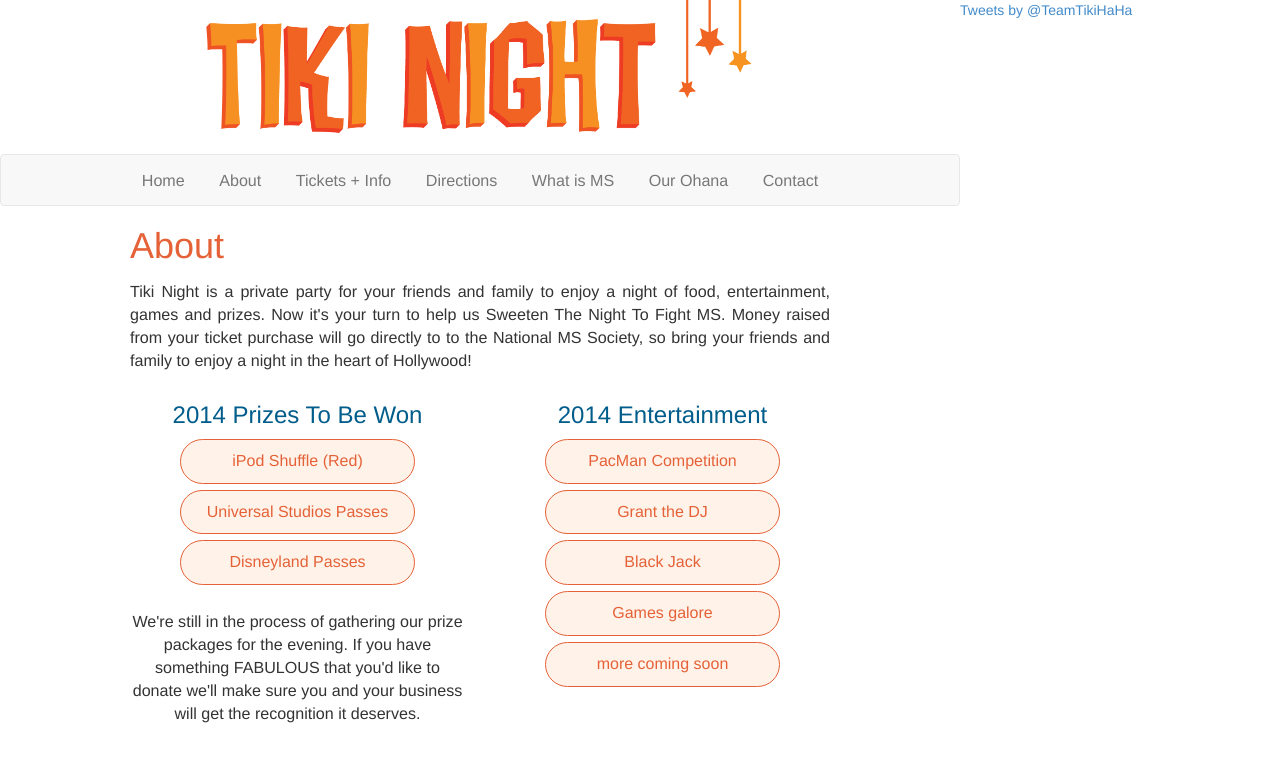
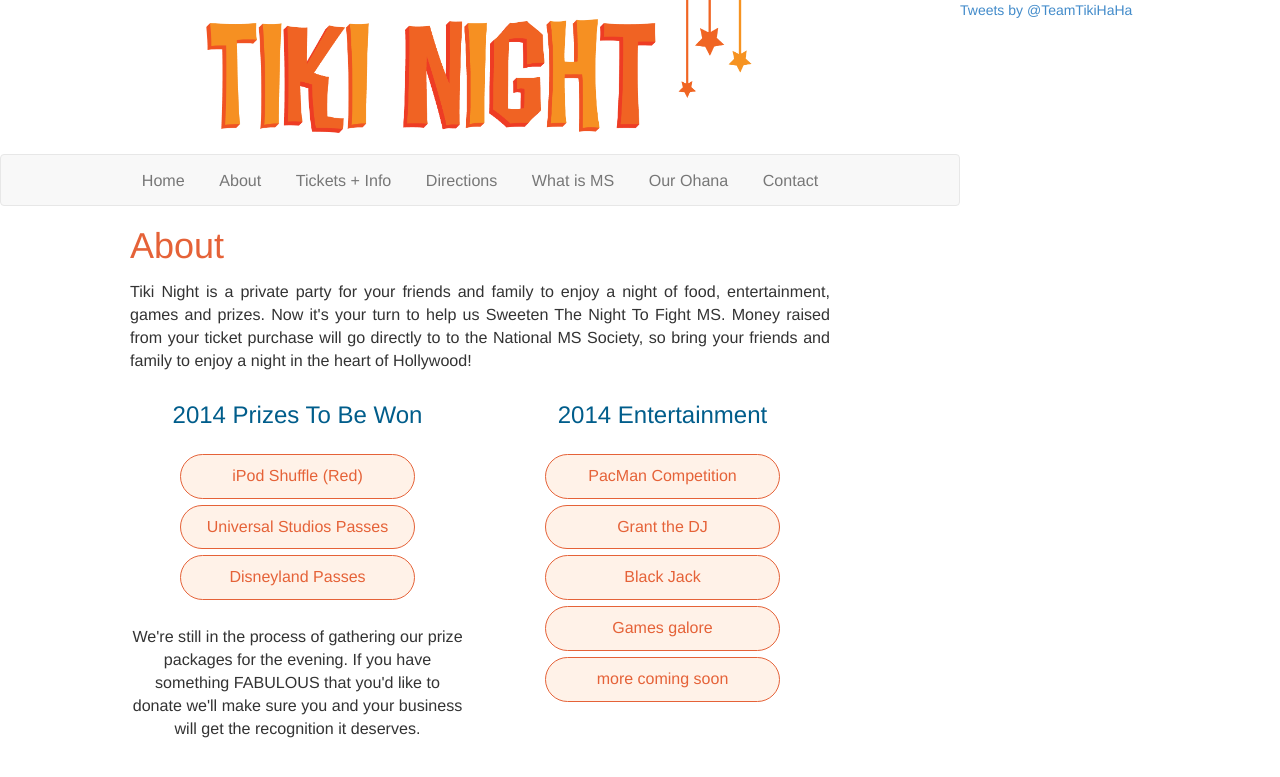
Before and after one commit to dfmcmurray/tiki-night, a Jekyll site: the page built from about/index.html, in a window 1280 px wide. Shown: the top 777 px of the page. Built offline with Jekyll 4.4.1, drawn with Linux system fonts in a browser that asks for light colours; Markdown is read by kramdown in place of the engine named in the settings; comment, search, counter and statistics services are not loaded.

Commit message:
Adding top/bottom margins to About page lists.

```diff
--- a/css/main.css
+++ b/css/main.css
@@ -120,6 +120,7 @@ h2, h3, h4, h5 {
 #about ul {
   list-style-type: none;
   padding: 0px;
+  margin: 25px 0px;
 }
 
 #about ul li {
```
